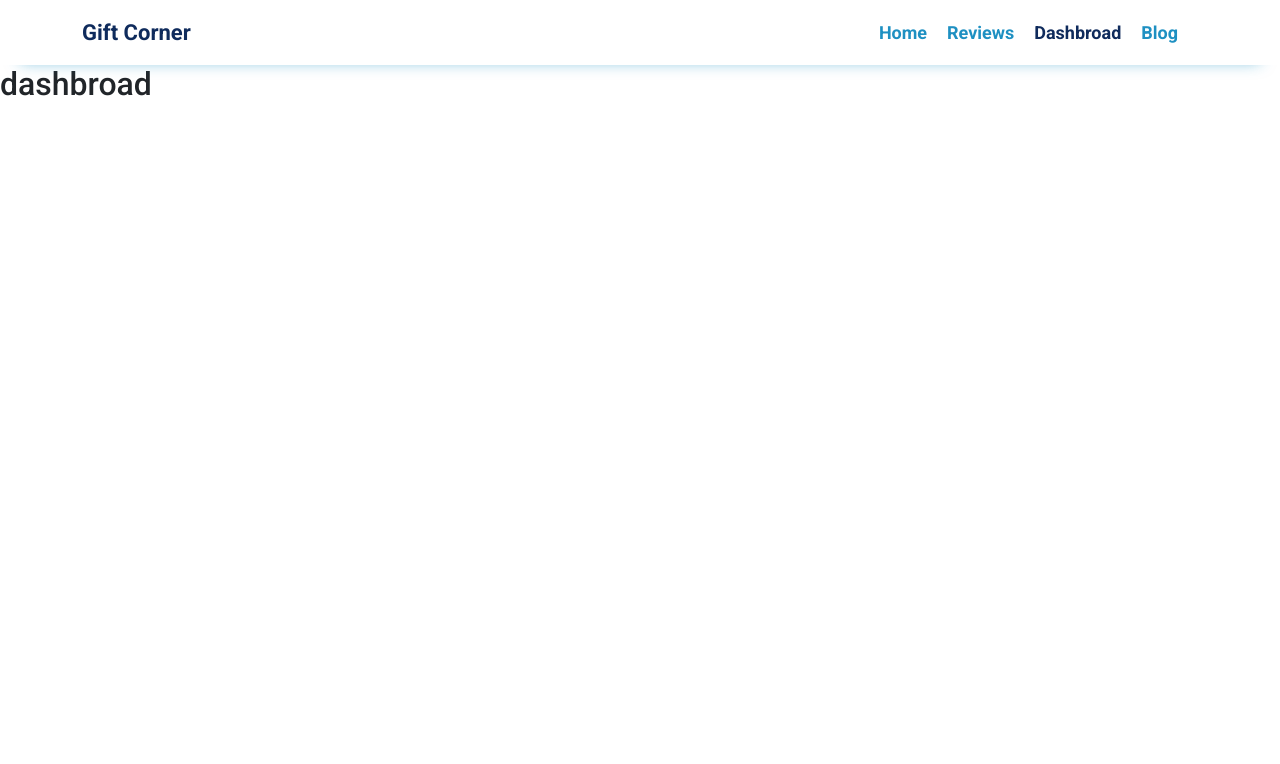
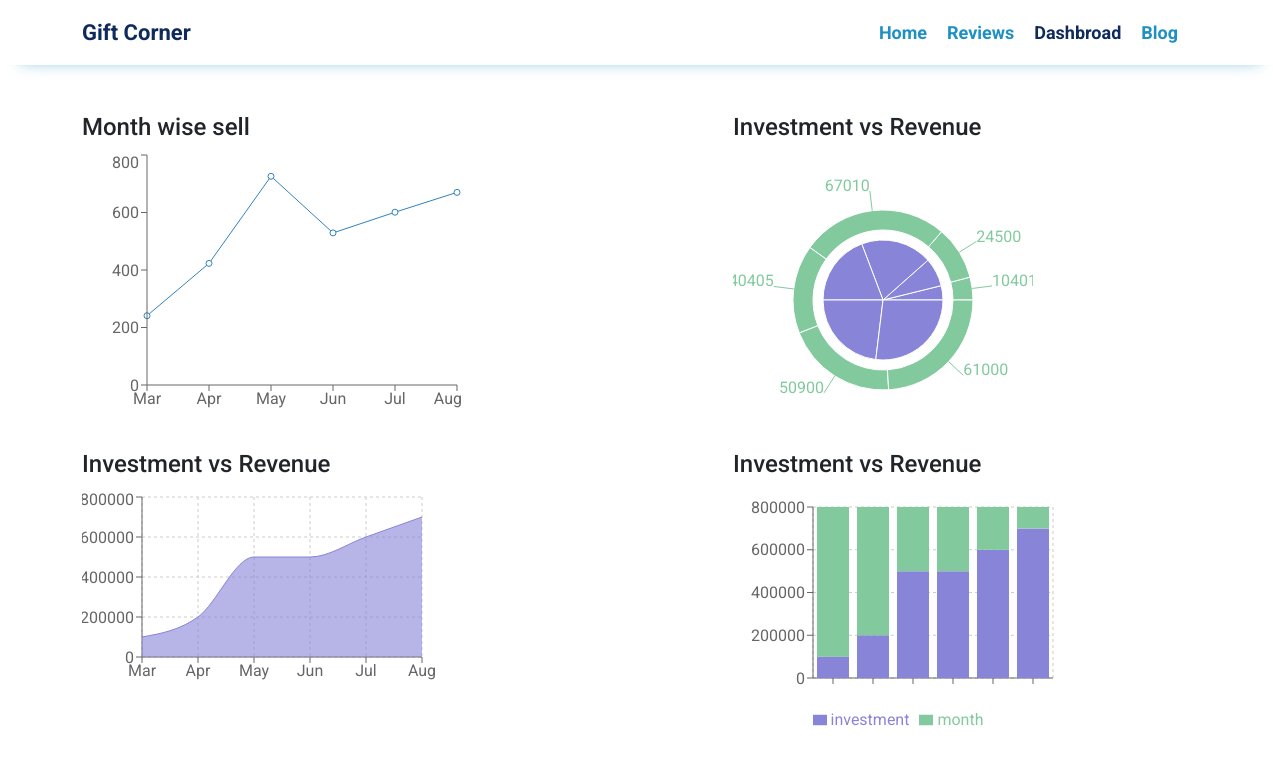
Before and after one commit to AnikaLabiba/gift-corner, a React (Create React App) app: page /dashbroad in a window 1280 px wide. Shown: the top 764 px of the page. Built offline with nearby package versions, Linux system fonts and the light colour scheme.

Commit message:
four charts added

```diff
--- /dev/null
+++ b/src/Components/Dashbroad/Dashbroad.css
@@ -0,0 +1,21 @@
+.charts{
+    display: grid;
+    grid-template-columns: 7fr 5fr;
+
+}
+@media screen and (max-width:490px) {
+    .charts{
+        display: grid;
+        grid-template-columns: repeat(1, 1fr);
+        gap: 20px;
+    }
+
+  }
+  @media screen and (max-width:870px) and (min-width:491px) {
+    .charts{
+        display: grid;
+        grid-template-columns: repeat(2, 1fr);
+        gap: 20px;
+    }
+
+  }
--- a/src/Components/Dashbroad/Dashbroad.js
+++ b/src/Components/Dashbroad/Dashbroad.js
@@ -1,9 +1,29 @@
 import React from 'react';
+import SimpleAreaChart from '../SimpleAreaChart/SimpleAreaChart';
+import SimpleBarChart from '../SimpleBarChart/SimpleBarChart';
+import SimpleLineChart from '../SimpleLineChart/SimpleLineChart';
+import TwoLevelPieChart from '../TwoLevelPieChart/TwoLevelPieChart';
+import './Dashbroad.css'
 
 const Dashbroad = () => {
     return (
-        <div>
-            <h2>dashbroad</h2>
+        <div className='charts container mt-5'>
+            <div className="line-chart w-50">
+                <h4>Month wise sell</h4>
+                <SimpleLineChart></SimpleLineChart>
+            </div>
+            <div className="pie-chart">
+                <h4>Investment vs  Revenue</h4>
+                <TwoLevelPieChart></TwoLevelPieChart>
+            </div>
+            <div className="area-chart">
+                <h4>Investment vs  Revenue</h4>
+                <SimpleAreaChart></SimpleAreaChart>
+            </div>
+            <div className="area-chart">
+                <h4>Investment vs  Revenue</h4>
+                <SimpleBarChart></SimpleBarChart>
+            </div>
         </div>
     );
 };
--- a/src/Components/Header/Header.js
+++ b/src/Components/Header/Header.js
@@ -4,11 +4,11 @@ import { NavLink, useLocation } from 'react-router-dom';
 import './Header.css'
 
 const Header = () => {
-    const { pathname } = useLocation()
+
     return (
         <div>
             <Navbar
-                className='navbar p-3' collapseOnSelect expand="lg" variant="light" style={pathname.includes('blog') ? { display: 'none' } : { display: 'flex' }}>
+                className='navbar p-3' collapseOnSelect expand="lg" variant="light">
                 <Container >
                     <NavLink className='logo' to=''>Gift Corner</NavLink>
                     <Navbar.Toggle aria-controls="responsive-navbar-nav" />
--- /dev/null
+++ b/src/Components/SimpleAreaChart/SimpleAreaChart.js
@@ -0,0 +1,28 @@
+import React from 'react';
+import { Area, AreaChart, CartesianGrid, Tooltip, XAxis, YAxis } from 'recharts';
+import useData from '../../Hooks/useData';
+
+const SimpleAreaChart = () => {
+    const [data, setData] = useData()
+    return (
+        <AreaChart
+            width={370}
+            height={200}
+            data={data}
+            margin={{
+                top: 10,
+                right: 30,
+                left: 0,
+                bottom: 0,
+            }}
+        >
+            <CartesianGrid strokeDasharray="3 3" />
+            <XAxis dataKey="month" />
+            <YAxis />
+            <Tooltip />
+            <Area type="monotone" dataKey="investment" stroke="#8884d8" fill="#8884d8" />
+        </AreaChart>
+    );
+};
+
+export default SimpleAreaChart;
--- /dev/null
+++ b/src/Components/SimpleBarChart/SimpleBarChart.js
@@ -0,0 +1,30 @@
+import React from 'react';
+import { Bar, BarChart, CartesianGrid, Legend, Tooltip, XAxis, YAxis } from 'recharts';
+import useData from '../../Hooks/useData';
+
+const SimpleBarChart = () => {
+    const [data, setData] = useData()
+    return (
+        <BarChart
+            width={350}
+            height={250}
+            data={data}
+            margin={{
+                top: 20,
+                right: 30,
+                left: 20,
+                bottom: 5,
+            }}
+        >
+            <CartesianGrid strokeDasharray="3 3" />
+            <XAxis dataKey="name" />
+            <YAxis />
+            <Tooltip />
+            <Legend />
+            <Bar dataKey="investment" stackId="a" fill="#8884d8" />
+            <Bar dataKey="month" stackId="a" fill="#82ca9d" />
+        </BarChart>
+    );
+};
+
+export default SimpleBarChart;
--- /dev/null
+++ b/src/Components/SimpleLineChart/SimpleLineChart.js
@@ -0,0 +1,19 @@
+import React from 'react';
+import { Line, LineChart, Tooltip, XAxis, YAxis } from 'recharts';
+import useData from '../../Hooks/useData';
+
+const SimpleLineChart = () => {
+    const [data, setData] = useData()
+    return (
+
+        <LineChart width={380} height={270} data={data}>
+            <Line dataKey={'sell'}></Line>
+            <XAxis dataKey='month'></XAxis>
+            <YAxis></YAxis>
+            <Tooltip></Tooltip>
+        </LineChart>
+
+    );
+};
+
+export default SimpleLineChart;
--- /dev/null
+++ b/src/Components/TwoLevelPieChart/TwoLevelPieChart.js
@@ -0,0 +1,15 @@
+import React from 'react';
+import { Pie, PieChart } from 'recharts';
+import useData from '../../Hooks/useData';
+
+const TwoLevelPieChart = () => {
+    const [data, setData] = useData()
+    return (
+        <PieChart width={300} height={300}>
+            <Pie data={data} dataKey="investment" cx="50%" cy="50%" outerRadius={60} fill="#8884d8" />
+            <Pie data={data} dataKey="revenue" cx="50%" cy="50%" innerRadius={70} outerRadius={90} fill="#82ca9d" label />
+        </PieChart>
+    );
+};
+
+export default TwoLevelPieChart;
--- /dev/null
+++ b/src/Hooks/useData.js
@@ -0,0 +1,13 @@
+import { useEffect, useState } from "react"
+
+const useData = () => {
+    const [data, setData] = useState([])
+
+    useEffect(() => {
+        fetch('data.json')
+            .then(res => res.json())
+            .then(data => setData(data))
+    }, [])
+    return [data, setData]
+}
+export default useData;
```
Also changed, not shown: public/reviews.json (+9 -9 lines).
